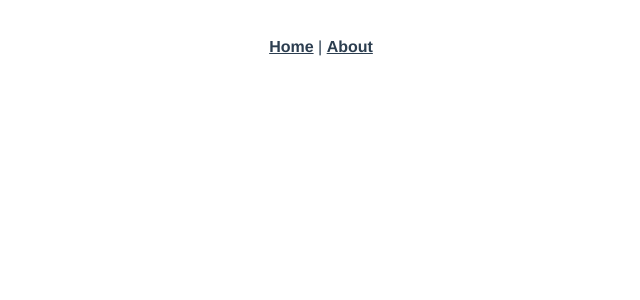
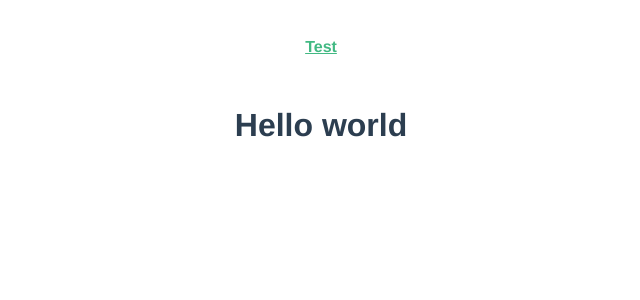
Before and after one commit to DarwisNarvaezDev/fast-fast-food-app, a Vue app: page /testPath in a window 1280 px wide. Before the commit this address had no page. Shown: the top 300 px of the page, without its empty margins (319-959 px from the left). Built offline with nearby package versions, Linux system fonts and the light colour scheme.

Commit message:
Starting point

```diff
--- a/src/App.vue
+++ b/src/App.vue
@@ -1,7 +1,6 @@
 <template>
   <nav>
-    <router-link to="/">Home</router-link> |
-    <router-link to="/about">About</router-link>
+    <router-link to="/testPath">Test</router-link>
   </nav>
   <router-view/>
 </template>
--- /dev/null
+++ b/src/components/TestHeading.vue
@@ -0,0 +1,14 @@
+<template>
+    <h1>{{headingContent}}</h1>
+</template>
+
+<script>
+export default {
+    props: ['headingContent'],
+    data(){
+        return {
+
+        }
+    }
+}
+</script>
--- a/src/router/index.js
+++ b/src/router/index.js
@@ -1,22 +1,12 @@
 import { createRouter, createWebHistory } from 'vue-router'
-import HomeView from '../views/HomeView.vue'
+import TestView from '../views/TestView.vue'
 
 const routes = [
   {
-    path: '/',
-    name: 'home',
-    component: HomeView
+    path: '/testPath',
+    name: 'test path',
+    component: TestView
   },
-  {
-    path: '/about',
-    name: 'about',
-    // route level code-splitting
-    // this generates a separate chunk (about.[hash].js) for this route
-    // which is lazy-loaded when the route is visited.
-    component: function () {
-      return import(/* webpackChunkName: "about" */ '../views/AboutView.vue')
-    }
-  }
 ]
 
 const router = createRouter({
--- /dev/null
+++ b/src/views/TestView.vue
@@ -0,0 +1,15 @@
+<template>
+    <div>
+        <TestHeadingVue headingContent="Hello world" />
+    </div>
+</template>
+
+<script>
+import TestHeadingVue from "@/components/TestHeading.vue"
+
+export default {
+    components: {
+        TestHeadingVue
+    },
+}
+</script>
```
